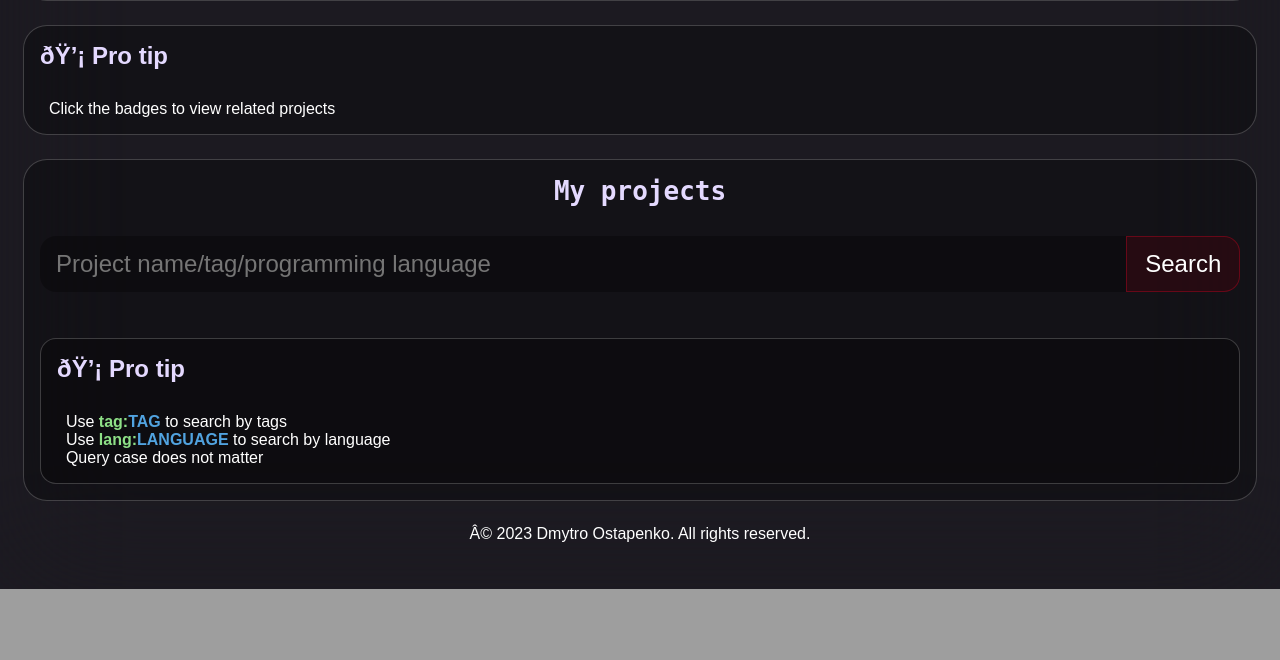
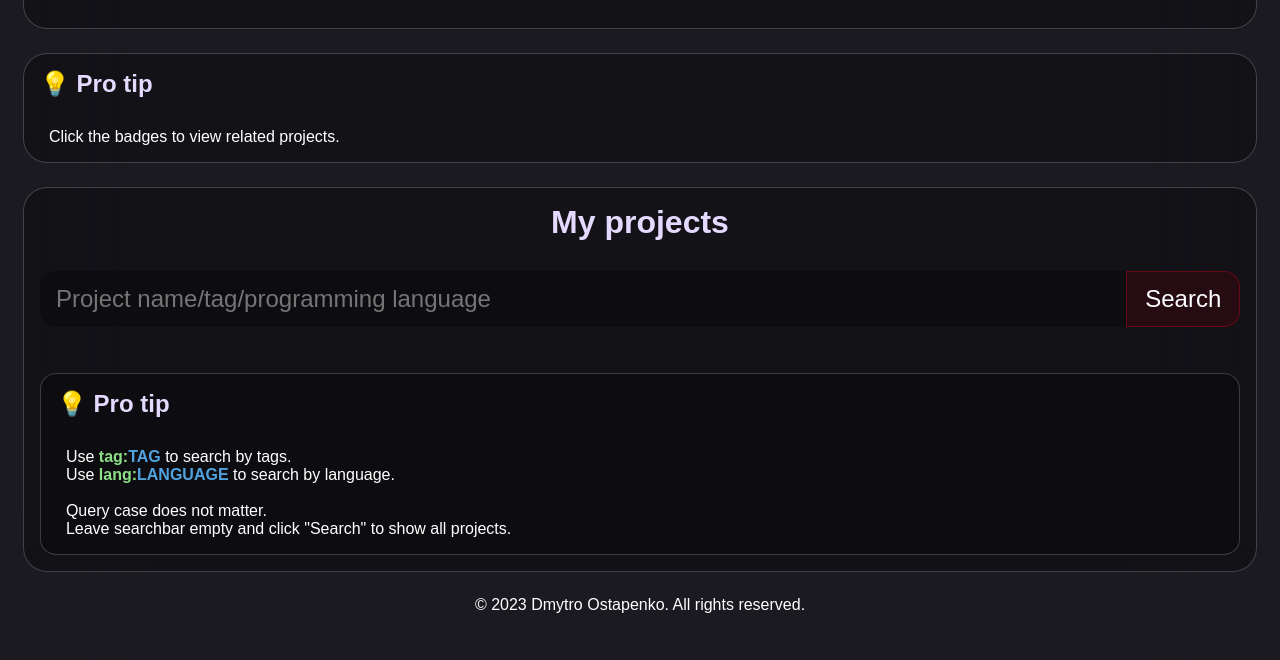
Before and after one commit to AndraxDev/web-cv, a PHP site: page / in a window 1280 px wide. Shown: the part 3501-4161 px from the top of the page. Before the commit the page ends 4090 px from the top, so only its background shows below. Run offline with PHP 8.4, Linux system fonts and the light colour scheme; some libraries are stand-ins or nearby versions.

Commit message:
Minor fixes

```diff
--- a/index.php
+++ b/index.php
@@ -3,6 +3,7 @@
 <head>
     <title>AndraxDev</title>
     <meta  charset = "utf-8">
+    <link rel="stylesheet" type="text/css" href="//fonts.googleapis.com/css?family=Ubuntu+Mono" />
     <meta name="viewport" content="width=device-width, initial-scale=1.0">
     <link rel = "stylesheet" href = "styles.css">
     <link rel = "icon" href = "icon.png">
@@ -14,8 +15,7 @@
             <img src = "photo.png" class = "photo">
             <h1 class = "header-text">Hello, I'm AndraxDev</h1>
             <h1 class = "header-text">&nbsp;</h1>
-            <h1 class = "colored header-text" id = "typed">[please enable javascript to display this page correctly]</h1>
-            <h1 class = "header-text">&nbsp;</h1>
+            <span><h1 class = "colored header-text" id = "typed">[please enable javascript to display this page correctly]</h1><h1 class = "invisible header-text">█</h1></span>
             <a href = "https://github.com/AndraxDev"><button class = "link-1">Github</button></a>
             &nbsp;
             <a href = "https://www.linkedin.com/in/andraxdev/"><button class = "link-2">Linked In</button></a>
@@ -26,7 +26,7 @@
             <h1 class = "header-text">&nbsp;</h1>
         </div>
         <div class = "projects">
-            <h1 class = "prjs-title header-text">My skills</h1>
+            <h1 class = "title-regular prjs-title header-text">My skills</h1>
             <h1 class = "prjs-title header-text">&nbsp;</h1>
             <div class = "badges">
                 <img onclick = "javascript:searchTag('lang:Java')" class = "badge" src="https://img.shields.io/badge/-Java-E02424?style=for-the-badge&logo=java&logoColor=white">
@@ -40,10 +40,10 @@
                 <img onclick = "javascript:searchTag('lang:PHP')" class = "badge" src="https://img.shields.io/badge/-PHP-40C79E?style=for-the-badge&logo=php&logoColor=white">
                 <img onclick = "javascript:searchTag('lang:Python')" class = "badge" src="https://img.shields.io/badge/-Python-24D0F2?style=for-the-badge&logo=python&logoColor=white">
             </div>
-            <h1 class = "prjs-title header-text">&nbsp;</h1>
+            <h1 class = "title-regular prjs-title header-text">&nbsp;</h1>
         </div>
         <div class = "projects">
-            <h1 class = "prjs-title header-text">I'm using</h1>
+            <h1 class = "title-regular prjs-title header-text">I'm using</h1>
             <h1 class = "prjs-title header-text">&nbsp;</h1>
             <div class = "badges">
                 <img onclick = "javascript:searchTag('tag:Android')" class = "badge" src="https://img.shields.io/badge/-Android%20SDK-3DDC84?style=for-the-badge&logo=android&logoColor=white">
@@ -55,7 +55,7 @@
             <h1 class = "prjs-title header-text">&nbsp;</h1>
         </div>
         <div class = "projects">
-            <h1 class = "prjs-title header-text">To make quality projects I'm using</h1>
+            <h1 class = "title-regular prjs-title header-text">To make quality projects I'm using</h1>
             <h1 class = "prjs-title header-text">&nbsp;</h1>
             <div class = "badges">
                 <img class = "badge" src="https://img.shields.io/badge/-Postman-F54242?style=for-the-badge&logo=postman&logoColor=white">
@@ -65,13 +65,13 @@
         </div>
         <div class = "projects">
             <div>
-                <h2 class = "prj-title header-text">ðŸ’¡ Pro tip</h2>
+                <h2 class = "prj-title header-text">💡 Pro tip</h2>
                 <h1 class = "prjs-title header-text">&nbsp;</h1>
-                <span class = "prj-desc">&nbsp;&nbsp;Click the badges to view related projects</span>
+                <span class = "prj-desc">&nbsp;&nbsp;Click the badges to view related projects.</span>
             </div>
         </div>
         <div class = "projects" id = "q">
-            <h1 class = "prjs-title header-text">My projects</h1>
+            <h1 class = "title-regular prjs-title header-text">My projects</h1>
             <h1 class = "prjs-title header-text">&nbsp;</h1>
             <div class = "search">
                 <input class = "search-input" id = "query" placeholder = "Project name/tag/programming language">
@@ -80,13 +80,15 @@
             <h1 class = "prjs-title header-text">&nbsp;</h1>
             <div class = "project">
                 <div>
-                    <h2 class = "prj-title header-text">ðŸ’¡ Pro tip</h2>
+                    <h2 class = "prj-title header-text">💡 Pro tip</h2>
                     <h1 class = "prjs-title header-text">&nbsp;</h1>
-                    <span class = "prj-desc">&nbsp;&nbsp;Use <b class = "tip-highlight">tag:<b class = "tip-highlight2">TAG</b></b> to search by tags</span>
+                    <span class = "prj-desc">&nbsp;&nbsp;Use <b class = "tip-highlight">tag:<b class = "tip-highlight2">TAG</b></b> to search by tags.</span>
                     <br>
-                    <span class = "prj-desc">&nbsp;&nbsp;Use <b class = "tip-highlight">lang:<b class = "tip-highlight2">LANGUAGE</b></b> to search by language</span>
+                    <span class = "prj-desc">&nbsp;&nbsp;Use <b class = "tip-highlight">lang:<b class = "tip-highlight2">LANGUAGE</b></b> to search by language.</span>
+                    <br><br>
+                    <span class = "prj-desc">&nbsp;&nbsp;Query case does not matter.</span>
                     <br>
-                    <span class = "prj-desc">&nbsp;&nbsp;Query case does not matter</span>
+                    <span class = "prj-desc">&nbsp;&nbsp;Leave searchbar empty and click "Search" to show all projects.</span>
                 </div>
             </div>
 
@@ -100,7 +102,7 @@
 
             </div>
         </div>
-        <p class = "copyright">Â© 2023 Dmytro Ostapenko. All rights reserved.</p>
+        <p class = "copyright">© 2023 Dmytro Ostapenko. All rights reserved.</p>
         <h1 class = "header-text">&nbsp;</h1>
     </div>
 </div>
@@ -110,7 +112,7 @@
     var len = string.length;
     var i = 0;
     var c = 0;
-    var cursor = "â–ˆ";
+    var cursor = "█";
     var empty = "&nbsp;";
 
     function type() {
--- a/projects.json
+++ b/projects.json
@@ -121,7 +121,7 @@
     },
     {
         "title": "My CV",
-        "desc": "Newtify blog engine",
+        "desc": "My webpage",
         "icon": "./icon.png",
         "cover": "./cv/cover.png",
         "github": "https://github.com/AndraxDev/web-cv",
--- a/styles.css
+++ b/styles.css
@@ -327,6 +327,13 @@ html, body {
 .badge {
     cursor: pointer;
     margin: 8px;
+    transition: 0.3s;
+}
+
+.badge:hover {
+    box-shadow: 0 2px 5px rgba(255, 255, 255, 0.3);
+    transform: translateY(-4px);
+    transition: 0.3s;
 }
 
 .copyright {
@@ -343,3 +350,11 @@ html, body {
 .tip-highlight2 {
     color: #51a3e0;
 }
+
+.title-regular {
+    font-family: sans-serif;
+}
+
+.invisible {
+    opacity: 0;
+}
```
